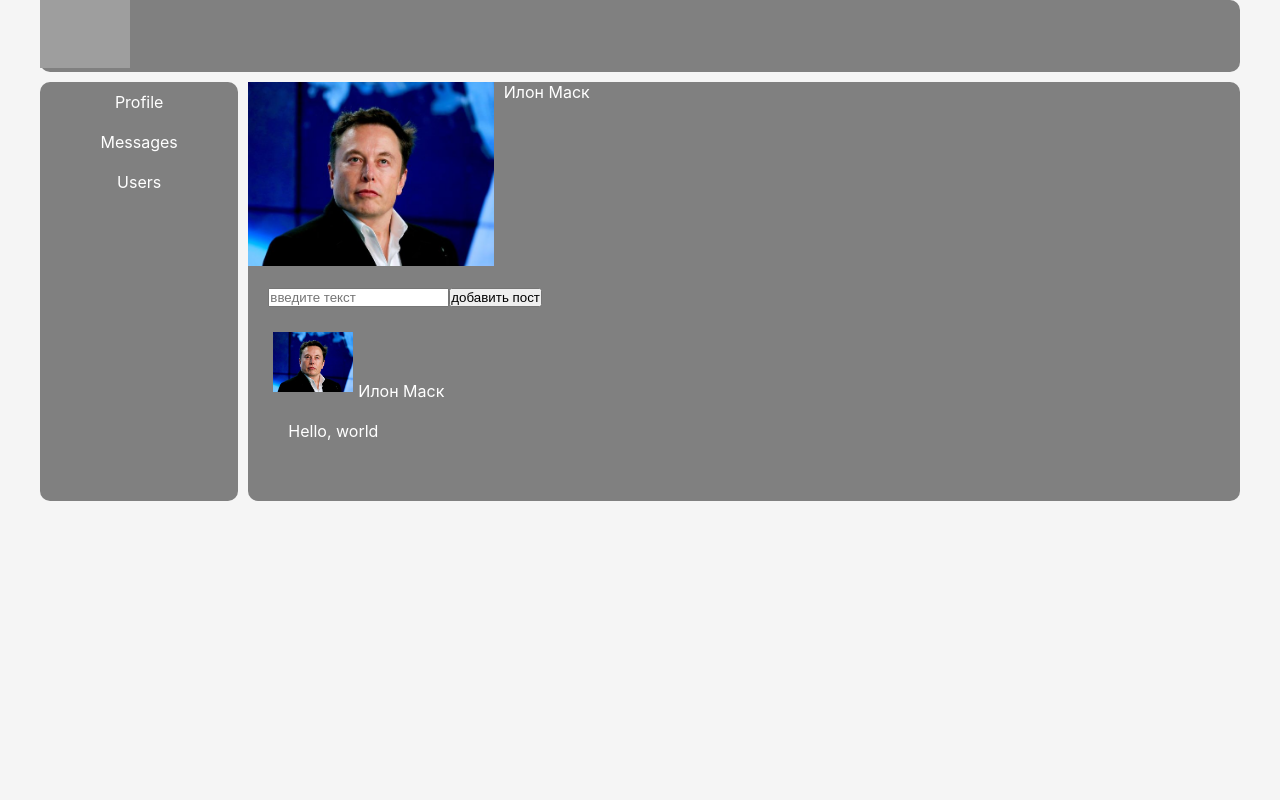
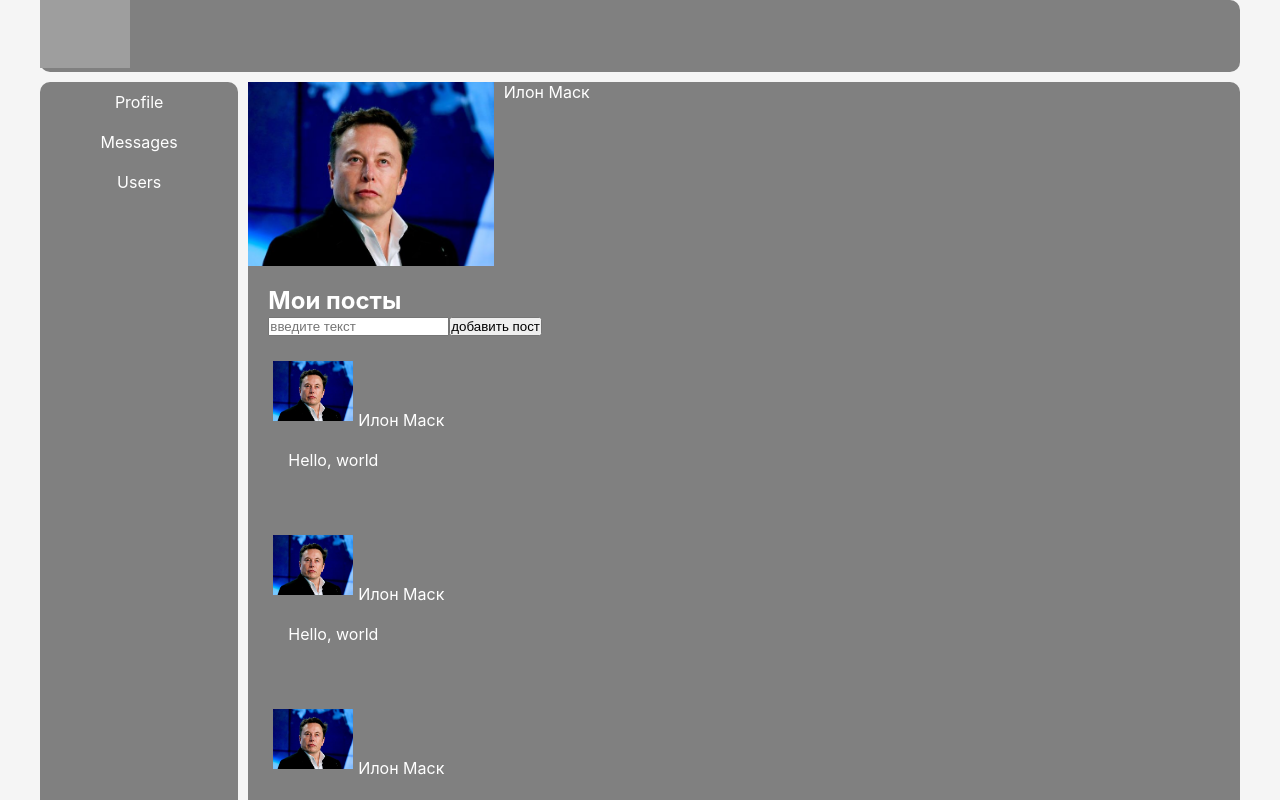
Before and after one commit to winded01/social-network, a React (Create React App) app: page / in a window 1280 px wide. Shown: the top 800 px of the page. Built offline with nearby package versions, Linux system fonts and the light colour scheme; grey boxes are pictures that could not be loaded.

Commit message:
add posts

```diff
--- a/src/components/profile/Profile.js
+++ b/src/components/profile/Profile.js
@@ -2,6 +2,7 @@ import React from 'react';
 import './profile.css';
 import avatar from '../../img/Elon_mask.jpg';
 import avatar_mini from '../../img/Elon_Mask_small.jpg';
+import Posts from './posts/Posts.js';
 function Profile() {
   return (
  <div className='profile'>
@@ -9,16 +10,7 @@ function Profile() {
     <img src={avatar_mini} />
     <p>Илон Маск</p>
   </div>
-  <div className='posts'>
-   <input placeholder='введите текст' />
-   <button>добавить пост</button>
-   <div className='post'>
-     <img src={avatar_mini} />
-     <span>Илон Маск</span>
-     <p>Hello, world</p>
-
-   </div>
-  </div>
+  <Posts />
  </div>
   );
 }
--- /dev/null
+++ b/src/components/profile/posts/Posts.js
@@ -0,0 +1,20 @@
+import React from 'react';
+import '../profile.css';
+import avatar from '../../../img/Elon_mask.jpg';
+import avatar_mini from '../../../img/Elon_Mask_small.jpg';
+import Post from './post/Post.js'
+function Posts() {
+  return (
+  <div className='posts'>
+    <h2>Мои посты</h2>
+    <input placeholder='введите текст' />
+     <button>добавить пост</button>
+     <Post />
+     <Post />
+     <Post />
+     <Post />
+  </div>
+  );
+}
+
+export default Posts;
--- /dev/null
+++ b/src/components/profile/posts/post/Post.js
@@ -0,0 +1,14 @@
+import React from 'react';
+import '../../profile.css';
+import avatar_mini from '../../../../img/Elon_Mask_small.jpg';
+function Post() {
+  return (
+    <div className='post'>
+     <img src={avatar_mini} />
+     <span>Илон Маск</span>
+     <p>Hello, world</p>
+    </div>
+  );
+}
+
+export default Post;
```
